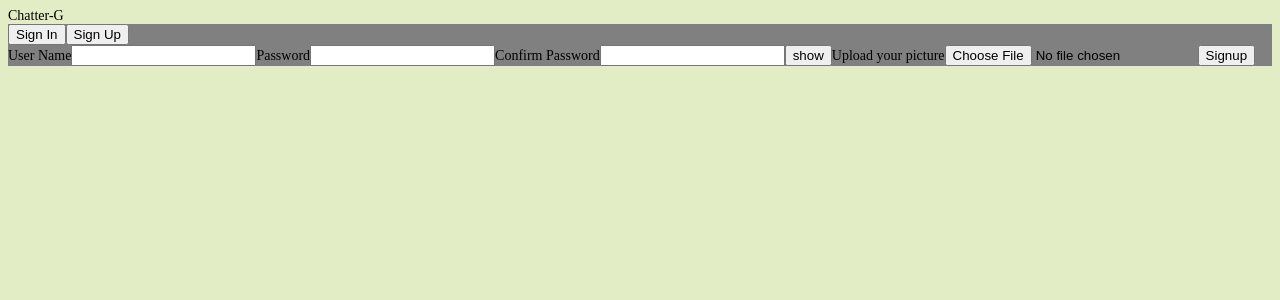
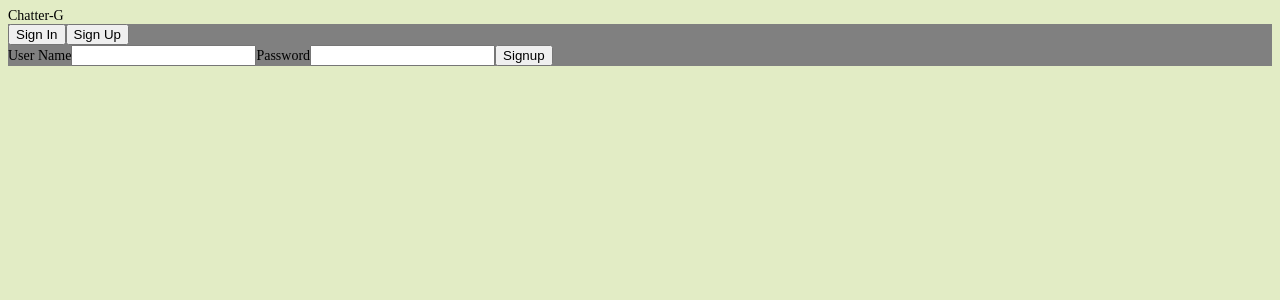
Before and after one commit to vinyselopal/Chat-App, a React (Create React App) app in the folder client/: page / in a window 1280 px wide. Shown: the top 300 px of the page. Built offline with nearby package versions, Linux system fonts and the light colour scheme; no server answers.

Commit message:
added scripts to main package.json

```diff
--- a/client/src/components/SignUp.jsx
+++ b/client/src/components/SignUp.jsx
@@ -31,10 +31,10 @@ const SignUp = ({setUserName}) => {
             <input type="text" id="signup-userName"/>
             <label>Password</label>
             <input id="signup-password" name="password" type="password"/>
-            <label>Confirm Password</label>
-            <input id="signup-confirmPassword" name="password" type="password" /><span><button>show</button></span>
-            <label>Upload your picture</label>
-            <input type="file" id="signup-imageUpload" name="imageUpload" />
+            {/* <label>Confirm Password</label>
+            <input id="signup-confirmPassword" name="password" type="password" /><span><button>show</button></span> */}
+            {/* <label>Upload your picture</label> */}
+            {/* <input type="file" id="signup-imageUpload" name="imageUpload" /> */}
             <input type="button" id="signup-submit" onClick={signupHandler} defaultValue="Signup"/>
         </>
     )
--- a/package.json
+++ b/package.json
@@ -3,7 +3,9 @@
   "version": "1.0.0",
   "main": "index.js",
   "scripts": {
-    "test": "echo \"Error: no test specified\" && exit 1"
+    "test": "echo \"Error: no test specified\" && exit 1",
+    "start": "react-scripts start",
+    "dev": "nodemon"
   },
   "keywords": [],
   "author": "",
```
